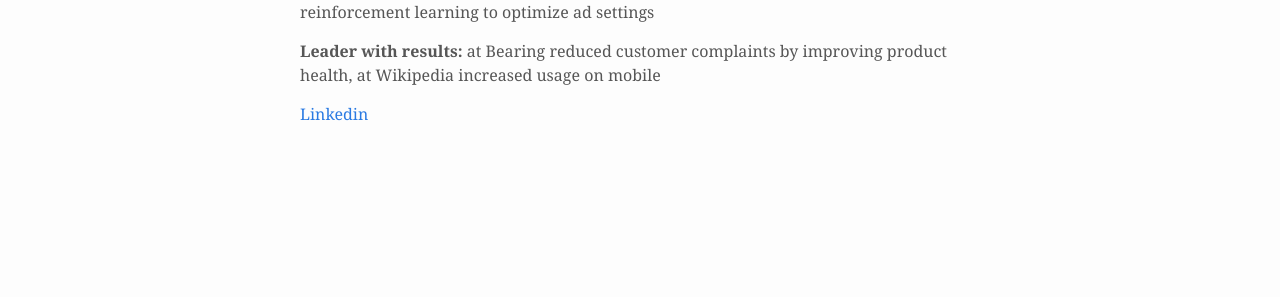
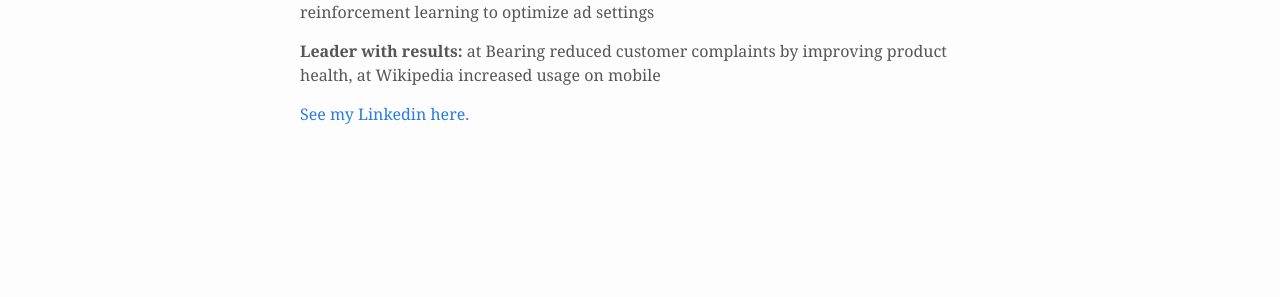
Before and after one commit to kenanwang/username.github.io, a Jekyll site: the page built from resume.md, in a window 1280 px wide. Shown: the part 404-701 px from the top of the page. Built offline with Jekyll 4.4.1, drawn with Linux system fonts in a browser that asks for light colours; nearby versions of some CDN libraries.

Commit message:
Update resume.md

```diff
--- a/resume.md
+++ b/resume.md
@@ -15,4 +15,5 @@ I chase hard problems and keep asking "why".
 
 **Leader with results:** at Bearing reduced customer complaints by improving product health, at Wikipedia increased usage on mobile
 
-[Linkedin](www.linkedin.com/in/kenanwang)
+
+[See my Linkedin here.](www.linkedin.com/in/kenanwang)
```
